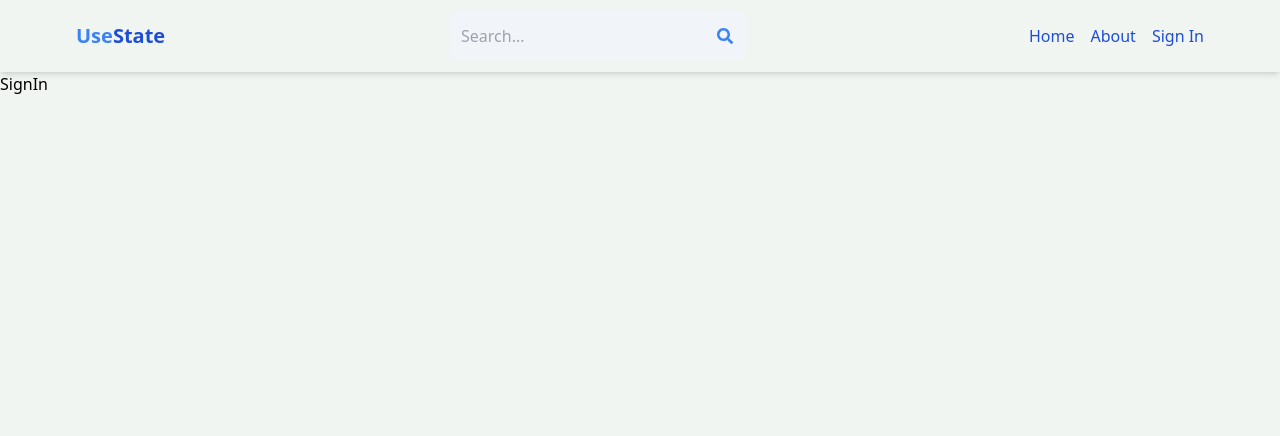
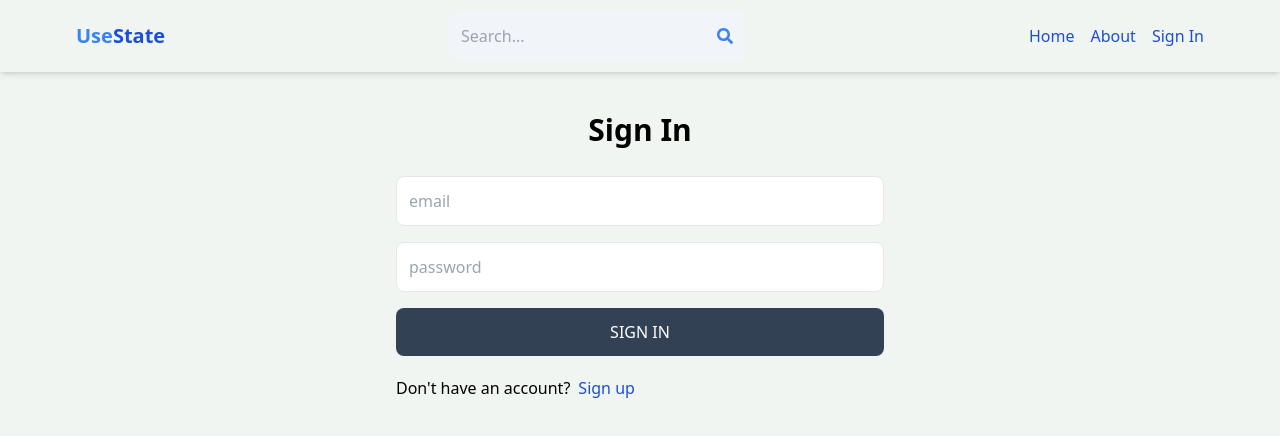
Before and after one commit to JaysonDorilag22/MERN-REAL-ESTATE, a React (Vite) app in the folder client/: page /sign-in in a window 1280 px wide. Shown: the top 436 px of the page. Built offline with nearby package versions, Linux system fonts and the light colour scheme.

Commit message:
sign in changes

```diff
--- a/client/src/pages/SignIn.jsx
+++ b/client/src/pages/SignIn.jsx
@@ -1,7 +1,79 @@
-import React from 'react'
+import { useState } from "react";
+import { Link, useNavigate } from "react-router-dom";
+import axios from "axios";
 
 export default function SignIn() {
+  const [formData, setFormData] = useState({});
+  const [error, setError] = useState(null);
+  const [loading, setLoading] = useState(false);
+  const navigate = useNavigate();
+
+  const handleChange = (e) => {
+    setFormData({
+      ...formData,
+      [e.target.id]: e.target.value,
+    });
+  };
+
+  const handleSubmit = async (e) => {
+    e.preventDefault();
+    try {
+      setLoading(true);
+      const res = await fetch('/api/auth/signin', {
+        method: 'POST',
+        headers: {
+          'Content-Type': 'application/json',
+        },
+        body: JSON.stringify(formData),
+      });
+      const data = await res.json();
+      console.log(data);
+      if (data.success === false) {
+        setLoading(false);
+        setError(data.message);
+        return;
+      }
+      setLoading(false);
+      setError(null);
+      navigate('/');
+    } catch (error) {
+      setLoading(false);
+      setError(error.message)
+    }
+  }
   return (
-    <div>SignIn</div>
-  )
+    <div className="p-3 max-w-lg mx-auto">
+      <h1 className="text-3xl text-center font-semibold my-7">Sign In</h1>
+      <form onSubmit={handleSubmit} className="flex flex-col gap-4">
+        <input
+          type="email"
+          placeholder="email"
+          className="border p-3 rounded-lg"
+          id="email"
+          onChange={handleChange}
+        />
+        <input
+          type="password"
+          placeholder="password"
+          className="border p-3 rounded-lg"
+          id="password"
+          onChange={handleChange}
+        />
+
+        <button
+          disabled={loading}
+          className="bg-slate-700 text-white p-3 rounded-lg uppercase hover:opacity-95 disabled:opacity-80"
+        >
+          {loading ? "Loading..." : "Sign In"}
+        </button>
+      </form>
+      <div className="flex gap-2 mt-5">
+        <p>Don't have an account?</p>
+        <Link to={"/sign-up"}>
+          <span className="text-blue-700">Sign up</span>
+        </Link>
+      </div>
+      {error && <p className="text-red-500 mt-5">{error}</p>}
+    </div>
+  );
 }
```
Also changed, not shown: 2 other files (tests, documents, lock files or other folders).
